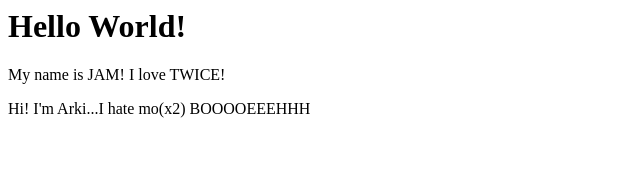
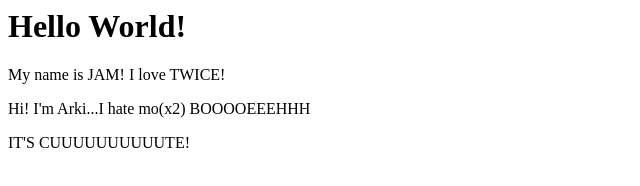
Before and after one commit to jaminamitani/jaminamitani.github.io, a plain HTML site: page index.html in a window 1280 px wide. Shown: the whole page, without its empty margins (0-640 px from the left). Drawn offline with Linux system fonts and the light colour scheme.

Commit message:
Update index.html

```diff
--- a/index.html
+++ b/index.html
@@ -3,5 +3,6 @@
 <h1>Hello World!</h1>
   <p>My name is JAM! I love <a style="text-decoration: none; color: black;" href="https://www.youtube.com/watch?v=kOHB85vDuow">TWICE!</a></p>
   <p>Hi! I'm Arki...I hate mo(x2) BOOOOEEEHHH</p>
+  <p><a style="text-decoration: none; color: black; href="https://lh3.googleusercontent.com/9HDZM3EI-7l80uLObES6LBAK4-565jTIBatmY8EvtV4wBxW7JBLQXJ2nMZbWH3bqurAe5yo98OqbmjwF27JtsCbn8WfLyWe2=w1200-rw">IT'S CUUUUUUUUUUTE!</a></p>
 </body>
 </html>
```
